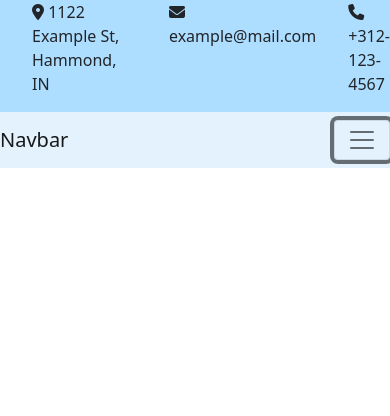
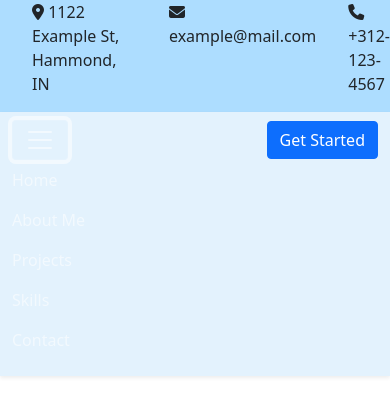
Before and after one commit to Vurnex/techrepairshop, a plain HTML site: page index.html in a window 390 px wide. Both pictures are taken after a click on the button "Toggle navigation". Drawn offline with nearby package versions, Linux system fonts and the light colour scheme.

Commit message:
Add more to header

```diff
--- a/css/styles.scss
+++ b/css/styles.scss
@@ -1,8 +1,19 @@
+html {
+
+    --header-color-first: #adddff;
+    --header-color-second: #e3f2fd;
+    --color-main: #f8f9fa;
+
+}
+
+
+
+
 .header-container {
 
     display: flex;
     justify-content: space-between;
-    background-color: #adddff;
+    background-color: var(--header-color-first);
 }
 
 .h-location {
@@ -26,7 +37,59 @@
 
 }
 
-nav {
+.nav {
 
-    background-color: #e3f2fd;
+    justify-content: space-between;
+    background-color: var(--header-color-second);
+    padding: 1em;
+    font-weight: bold;
+
+    ul {
+
+        display: flex;
+        list-style: none;
+        gap: 2em;
+
+    }
+
+    ul > li > a {
+
+        text-decoration: none;
+    }
+
+    .site-name{
+
+        text-transform: uppercase;
+    }
 }
+
+#nav-mobile {
+
+    display: none;
+
+    .header-btn {
+
+        display: none;
+    }
+}
+
+
+@media (max-width: 660px) {
+
+    .nav {
+
+        display: none !important;
+    }
+
+    #nav-mobile {
+
+        display: flex;
+        background-color: #e3f2fd;
+        color: black;
+
+        .header-btn {
+
+            display: block;
+        }
+    }
+}
--- a/index.html
+++ b/index.html
@@ -84,29 +84,66 @@
 
     </section>
 
-    <nav class="navbar navbar-expand-lg navbar-light">
-      <a class="navbar-brand" href="#">Navbar</a>
-      <button class="navbar-toggler" type="button" data-toggle="collapse" data-target="#navbarNav" aria-controls="navbarNav" aria-expanded="false" aria-label="Toggle navigation">
+    <nav class="nav shadow-sm">
+      <ul>
+        <li class="site-name">Site Name</li>
+      </ul>
+
+      <ul>
+        <li><a href="#">Home</a></li>
+        <li><a href="#">About</a></li>
+        <li><a href="#">Services</a></li>
+        <li><a href="#">Contact</a></li>
+      </ul>
+
+      <div class="header-btn">
+
+        <a href="#" class="btn btn-primary">Get Started</a>
+
+      </div>
+
+    </nav>
+
+    <nav class="navbar navbar-expand-lg navbar-dark shadow-sm" id="nav-mobile">
+      <div class="container-fluid">
+
+          <button class="navbar-toggler" type="button" data-bs-toggle="collapse"
+          data-bs-target="#navbarSupportedContent" aria-controls="navbarSupportedContent"
+          aria-expanded="false" aria-label="Toggle navigation">
+
           <span class="navbar-toggler-icon"></span>
         </button>
-      <div class="collapse navbar-collapse" id="navbarNav">
-        <ul class="navbar-nav">
-          <li class="nav-item active">
-            <a class="nav-link" href="#">Home <span class="sr-only">(current)</span></a>
+
+        <div class="header-btn">
+
+          <a href="#" class="btn btn-primary">Get Started</a>
+
+        </div>
+
+        <div class="collapse navbar-collapse" id="navbarSupportedContent">
+          <ul class="navbar-nav me-auto mb-2 mb-lg-0">
+            <li class="nav-item">
+              <a class="nav-link" aria-current="page" href="#intro">Home</a>
             </li>
             <li class="nav-item">
-            <a class="nav-link" href="#">Features</a>
+              <a class="nav-link" href="#about">About Me</a>
             </li>
             <li class="nav-item">
-            <a class="nav-link" href="#">Pricing</a>
+              <a class="nav-link" href="#projects">Projects</a>
+            </li>
+            <li class="nav-item">
+              <a class="nav-link" href="#skills"> Skills</a>
+            </li>
+            <li class="nav-item">
+              <a class="nav-link" href="#contact">Contact</a>
             </li>
           </ul>
+        </div>
       </div>
     </nav>
 
 
     <script type="text/javascript" src="js/script.js"></script>
-    <script type="text/javascript" src="js/darkmode.js"></script>
 
   </body>
 
```
Also changed, not shown: css/styles.css, 1 other file. Lines whose indentation alone changed are shown as unchanged.
